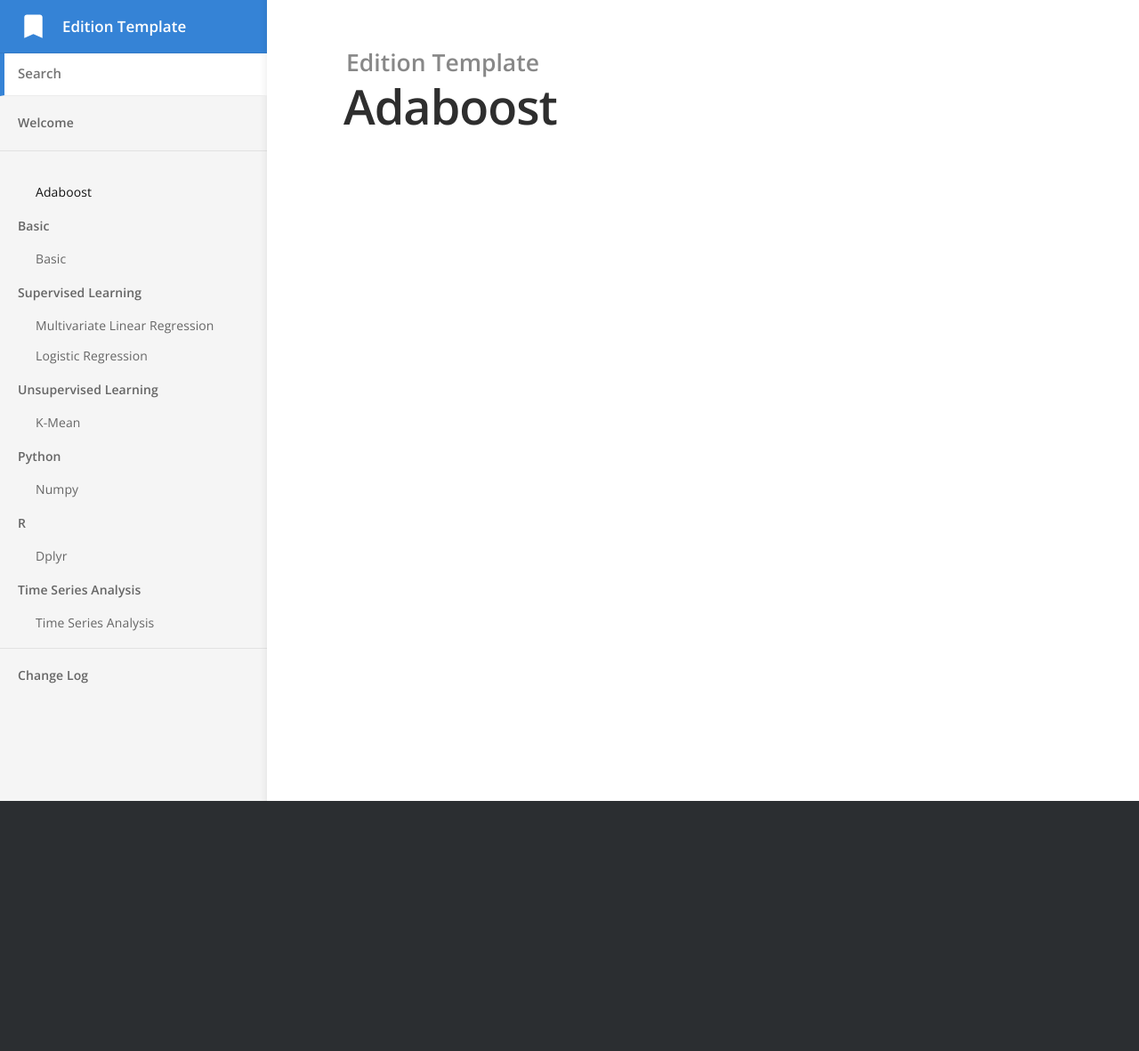
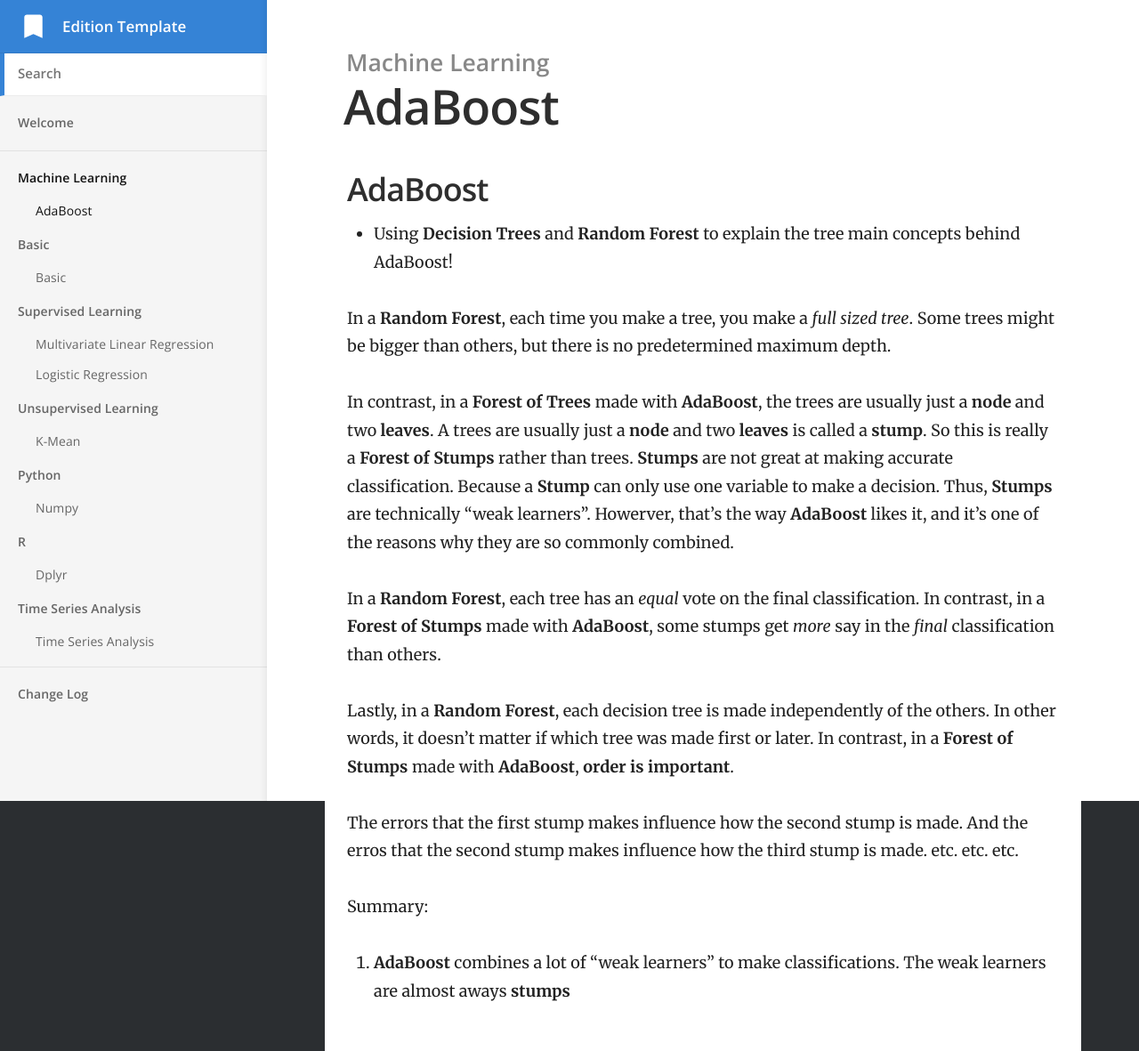
Before and after one commit to ksuthalia/ko-taemin, a Jekyll site: the page built from _docs/AdaBoost.md, in a window 1280 px wide. Shown: the whole page at 89% size. Built offline with Jekyll 4.4.1, drawn with Linux system fonts in a browser that asks for light colours; before the commit the page ends 900 px from its top, so only the background shows below that.

Commit message:
Update AdaBoost.md

```diff
--- a/_docs/AdaBoost.md
+++ b/_docs/AdaBoost.md
@@ -1,5 +1,23 @@
 ---
-title:
-category:
+title: AdaBoost
+category: Machine Learning
 order: 1
 ---
+
+## AdaBoost
+
+- Using **Decision Trees** and **Random Forest** to explain the tree main concepts behind AdaBoost!
+
+
+In a **Random Forest**, each time you make a tree, you make a *full sized tree*. Some trees might be bigger than others, but there is no predetermined maximum depth.
+
+In contrast, in a **Forest of Trees** made with **AdaBoost**, the trees are usually just a **node** and two **leaves**. A trees are usually just a **node** and two **leaves** is called a **stump**. So this is really a **Forest of Stumps** rather than trees. **Stumps** are not great at making accurate classification. Because a **Stump** can only use one variable to make a decision. Thus, **Stumps** are technically "weak learners". Howerver, that's the way **AdaBoost** likes it, and it's one of the reasons why they are so commonly combined.
+
+In a **Random Forest**, each tree has an *equal* vote on the final classification. In contrast, in a **Forest of Stumps** made with **AdaBoost**, some stumps get *more* say in the *final* classification than others.
+
+Lastly, in a **Random Forest**, each decision tree is made independently of the others. In other words, it doesn't matter if which tree was made first or later. In contrast, in a **Forest of Stumps** made with **AdaBoost**, **order is important**.
+
+The errors that the first stump makes influence how the second stump is made. And the erros that the second stump makes influence how the third stump is made. etc. etc. etc.
+
+Summary:
+1. **AdaBoost** combines a lot of "weak learners" to make classifications. The weak learners are almost aways **stumps**
```
